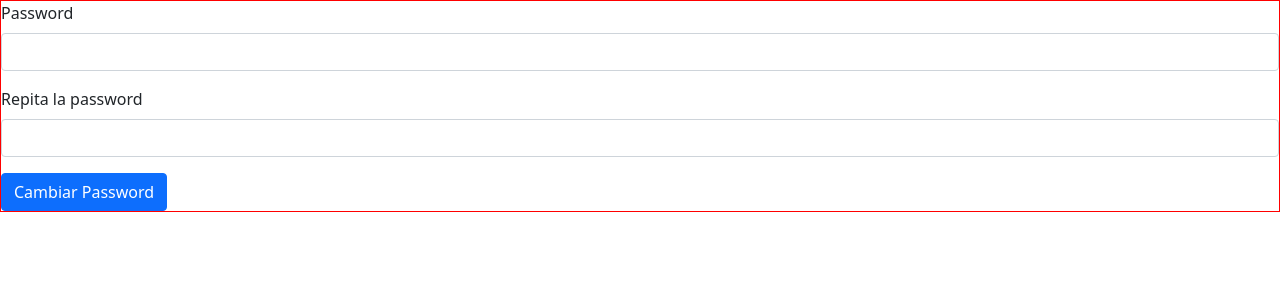
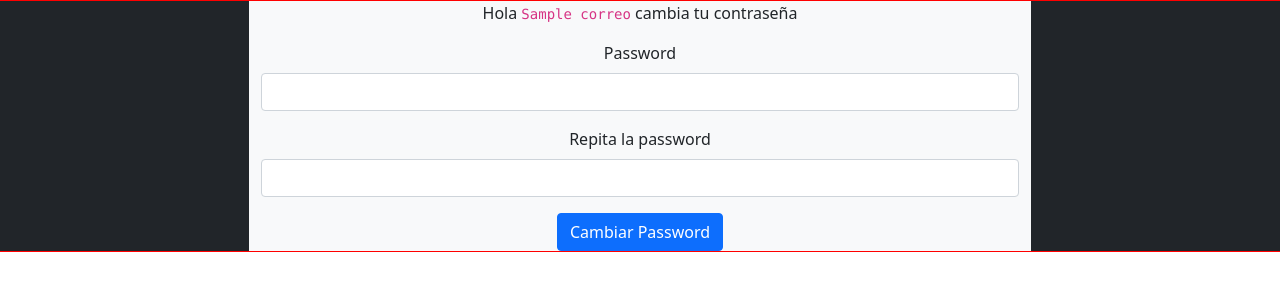
Before and after one commit to ederivero/virtual-backend-g9, a Flask app: template templates/change_password.jinja in a window 1280 px wide. Shown: the part 56-356 px from the top of the page. Run offline with Flask 2, Linux system fonts and the light colour scheme; the template is opened without the code that fills it: most values are stand-ins (such as "Sample title", 1, 10 or a date in 2020).

Commit message:
avance templates

```diff
--- a/app.py
+++ b/app.py
@@ -116,7 +116,7 @@ def cambiar_password():
             fecha_actual = datetime.utcnow()
             if fecha_actual < fecha_caducidad:
                 print('todavia hay tiempo')
-                return render_template('change_password.jinja')
+                return render_template('change_password.jinja', correo=resultado['correo'])
             else:
                 print('ya no hay tiempo')
                 raise Exception('ya no hay tiempo')
@@ -126,6 +126,7 @@ def cambiar_password():
             print(e)
             return render_template('bad_token.jinja')
     elif request.method == 'POST':
+        print(request.get_json())
         return {
             "message": "Se cambio la contraseña exitosamente"
         }
--- a/static/change_password.js
+++ b/static/change_password.js
@@ -10,9 +10,12 @@ btnEnviar.onclick = async (e) => {
 
   const respuesta = await fetch("/change-password", {
     method: "POST",
+    headers: {
+      "Content-Type": "application/json",
+    },
     body: JSON.stringify({
       email: "",
-      password: pwd1,
+      password: pwd1.value,
     }),
   });
 
--- a/templates/bad_token.jinja
+++ b/templates/bad_token.jinja
@@ -4,4 +4,4 @@
     <p>Token incorrecta 😢</p>
   </div>
 </div>
-{% endblock %}
+{% endblock %} {% block titulo%}Error 😭{% endblock%}
--- a/templates/base.jinja
+++ b/templates/base.jinja
@@ -11,7 +11,7 @@
       crossorigin="anonymous"
     />
 
-    <title>Pagina de inicio</title>
+    <title>{% block titulo %}{% endblock %} | Tareas Flask</title>
   </head>
   <body>
     <nav class="navbar navbar-expand-lg navbar-light bg-light">
@@ -74,7 +74,6 @@
         </div>
       </div>
     </nav>
-
     <div style="border: 1px solid red">
       {% block informacion %}{% endblock %}
     </div>
--- a/templates/change_password.jinja
+++ b/templates/change_password.jinja
@@ -1,4 +1,9 @@
 {% extends "base.jinja" %} {% block informacion %}
+<div class="row bg-dark" style="display: flex; justify-content: center">
+  <div class="bg-light text-center" style="width: 60%">
+    <p>
+      Hola <code id="correo">{{ correo }}</code> cambia tu contraseña
+    </p>
     <form>
       <div class="mb-3">
         <label for="pwd1" class="form-label">Password</label>
@@ -12,5 +17,7 @@
         Cambiar Password
       </button>
     </form>
+  </div>
+</div>
 <script src="{{ url_for('static', filename='change_password.js') }}"></script>
-{% endblock%}
+{% endblock%} {%block titulo %} Cambiar Password 🔑 {% endblock %}
```
Lines whose indentation alone changed are shown as unchanged.
